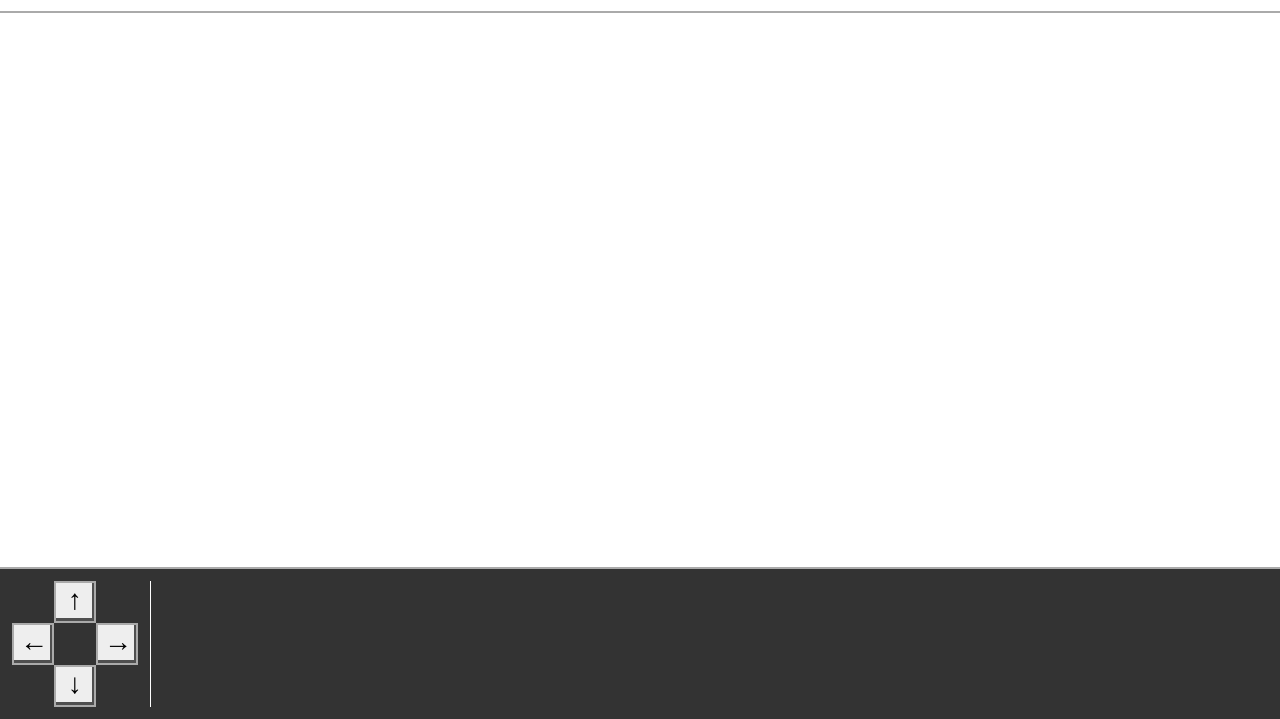
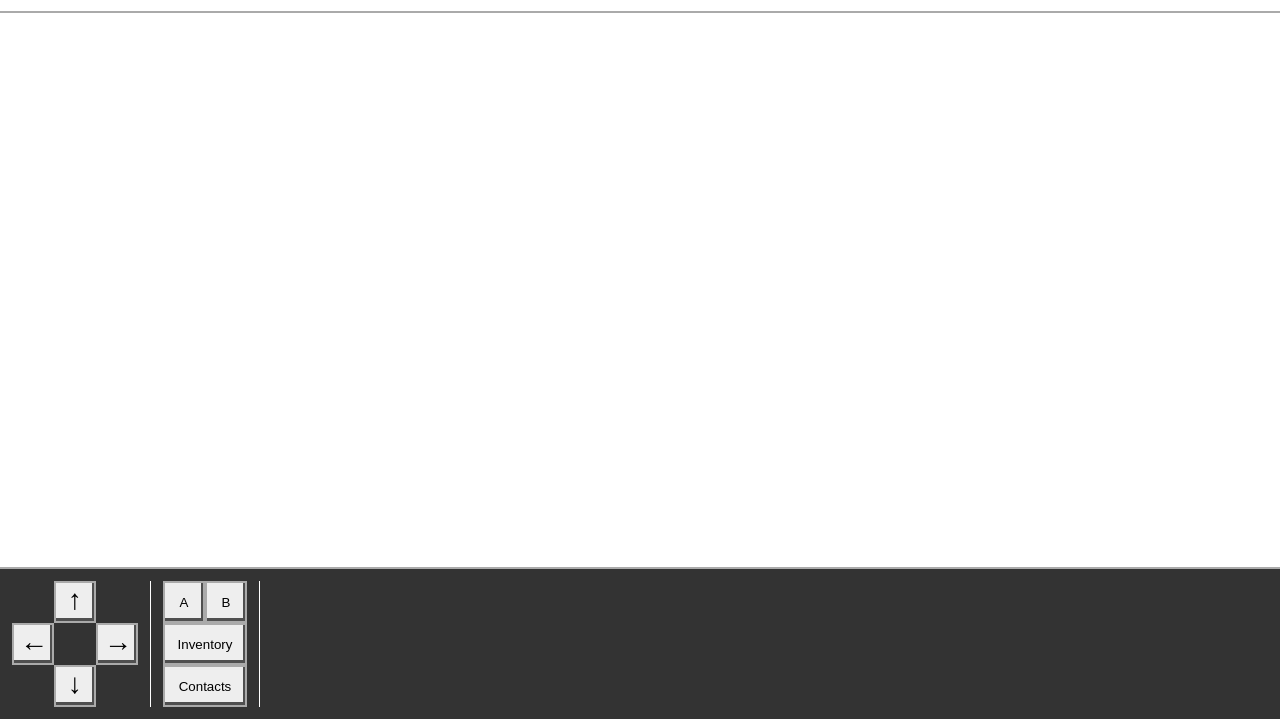
Before and after one commit to KoudBlue/jordans-minigame, a website built with Vite: page index.html in a window 1280 px wide. Shown: the part 81-800 px from the top of the page. Built offline with nearby package versions, Linux system fonts and the light colour scheme.

Commit message:
Add action buttons

```diff
--- a/index.html
+++ b/index.html
@@ -98,7 +98,7 @@
 
         nav {
             padding-right: 12px;
-            border-right: 1px solid #fff;
+            border-right: 1px solid white;
             display: grid;
             grid-template-columns: repeat(3, 42px);
             grid-template-rows: repeat(3, 42px);
@@ -108,6 +108,17 @@
             padding-bottom: 9px;
             font-size: 28px;
         }
+
+        #user-input .actions {
+            height: 100%;
+            padding: 0 12px;
+            border-right: 1px solid white;
+            display: grid;
+            grid-template-columns: 42px 42px;
+            grid-template-rows: repeat(3, 42px);
+        }
+
+        .actions input:not(.space-saver) { grid-column: span 2 }
 
         #game-info {
             position: fixed;
@@ -197,7 +208,12 @@
             <div class="spacer"></div>
         </nav>
         <section id="user-input">
-            <div class="actions"></div>
+            <div class="actions">
+                <input id="a-btn" class="space-saver" type="button" value="A" title="A: confirm or activate" accesskey="j" />
+                <input id="b-btn" class="space-saver" type="button" value="B" title="B: cancel or undo" accesskey="k" />
+                <input id="ivt-btn" type="button" value="Inventory" title="View inventory" accesskey="i" />
+                <input id="ctx-btn" type="button" value="Contacts" title="View contacts" accesskey="o" />
+            </div>
             <div class="lang"></div>
         </section>
     </footer>
```
